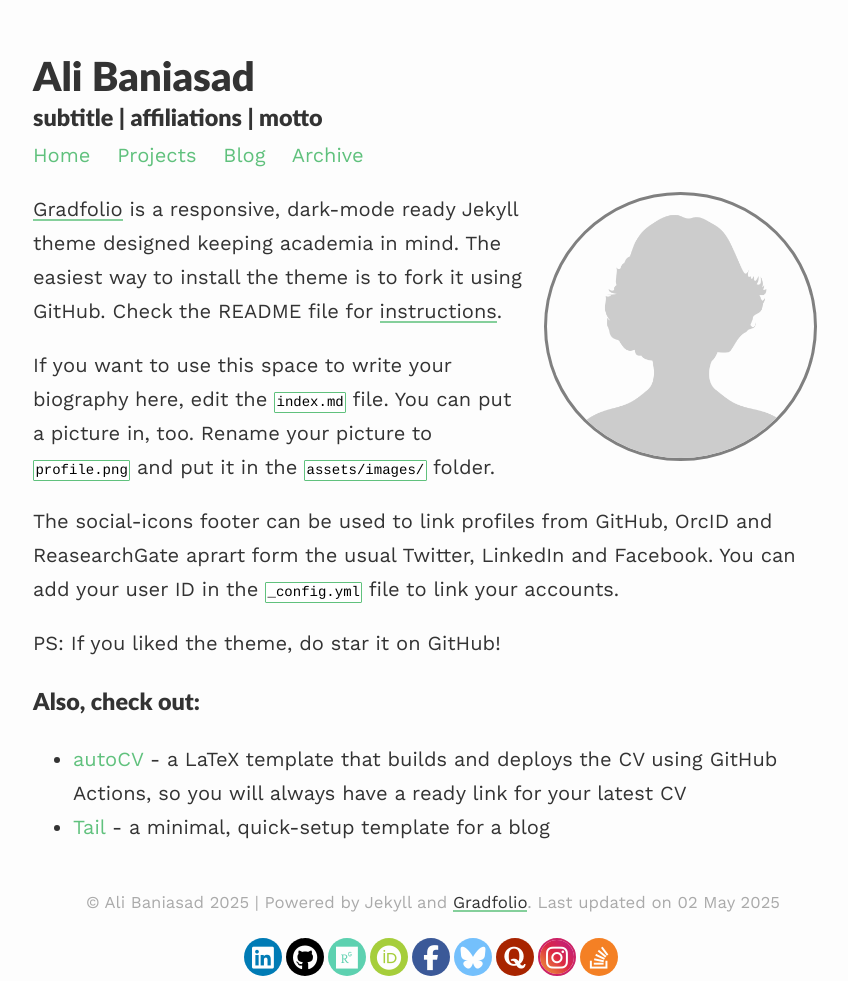
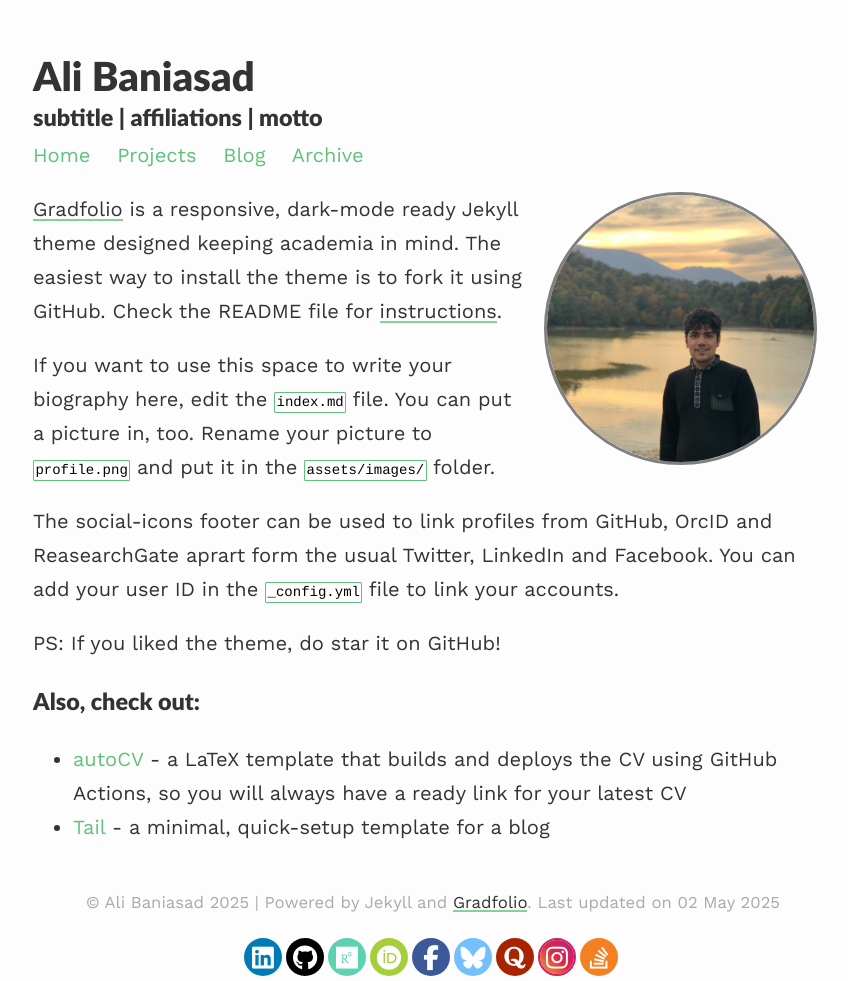
Before and after one commit to alibaniasad1999/alibaniasad1999.github.io, a Jekyll site: the page built from index.md, in a window 1280 px wide. Shown: the whole page, without its empty margins (207-1055 px from the left). Built offline with Jekyll 4.4.1, drawn with Linux system fonts in a browser that asks for light colours.

Commit message:
add image

```diff
--- a/index.md
+++ b/index.md
@@ -3,7 +3,7 @@ layout: about
 permalink: /
 profile:
   align: right
-  image: profile.png
+  image: baniasad.jpeg
 published: true
 ---
 
```
Also changed, not shown: assets/images/baniasad.jpeg (added).
